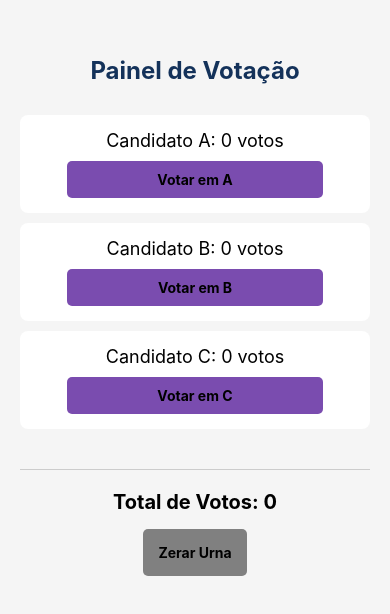
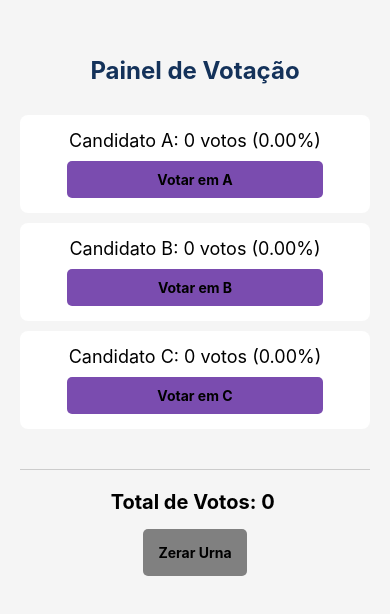
Before and after one commit to L3ili/inf204-desenvolvimento_mobile, a React Native app: screen / in a window 390 px wide. Shown: the part 106-720 px from the top of the page. Built offline with nearby package versions, Linux system fonts and the light colour scheme.

Commit message:
feat: adicina porcentagem de votos de cada candidato

```diff
--- a/App.js
+++ b/App.js
@@ -14,12 +14,17 @@ setVotosA(0);
 setVotosB(0);
 setVotosC(0);
 };
+
+const PorcentagemA = votosA > 0 ? (votosA / totalVotos) * 100 : 0;
+const PorcentagemB = votosB > 0 ? (votosB / totalVotos) * 100 : 0;
+const PorcentagemC = votosC > 0 ? (votosC / totalVotos) * 100 : 0;
+
 return (
 <View style={styles.container}>
 <Text style={styles.titulo}>Painel de Votação</Text>
 {/* Candidato A */}
 <View style={styles.candidatoContainer}>
-<Text style={styles.nomeCandidato}>Candidato A: {votosA} votos</Text>
+<Text style={styles.nomeCandidato}>Candidato A: {votosA} votos ({PorcentagemA.toFixed(2)}%)</Text>
 <TouchableOpacity
 style={styles.botaoVotar}
 onPress={() => setVotosA(prev => prev + 1)}
@@ -29,7 +34,7 @@ onPress={() => setVotosA(prev => prev + 1)}
 </View>
 {/* Candidato B */}
 <View style={styles.candidatoContainer}>
-<Text style={styles.nomeCandidato}>Candidato B: {votosB} votos</Text>
+<Text style={styles.nomeCandidato}>Candidato B: {votosB} votos ({PorcentagemB.toFixed(2)}%)</Text>
 <TouchableOpacity
 style={styles.botaoVotar}
 onPress={() => setVotosB(prev => prev + 1)}
@@ -39,7 +44,7 @@ onPress={() => setVotosB(prev => prev + 1)}
 </View>
 {/* Candidato C */}
 <View style={styles.candidatoContainer}>
-<Text style={styles.nomeCandidato}>Candidato C: {votosC} votos</Text>
+<Text style={styles.nomeCandidato}>Candidato C: {votosC} votos ({PorcentagemC.toFixed(2)}%)</Text>
 <TouchableOpacity
 style={styles.botaoVotar}
 onPress={() => setVotosC(prev => prev + 1)}
@@ -48,7 +53,7 @@ onPress={() => setVotosC(prev => prev + 1)}
 </TouchableOpacity>
 </View>
 <View style={styles.rodape}>
-<Text style={styles.totalTexto}>Total de Votos: {totalVotos}</Text>
+<Text style={styles.totalTexto}>Total de Votos: {totalVotos} </Text>
 <TouchableOpacity style={styles.botaoZerar} onPress={zerarUrna}>
 <Text style={styles.textoBotao}>Zerar Urna</Text>
 </TouchableOpacity>
```
